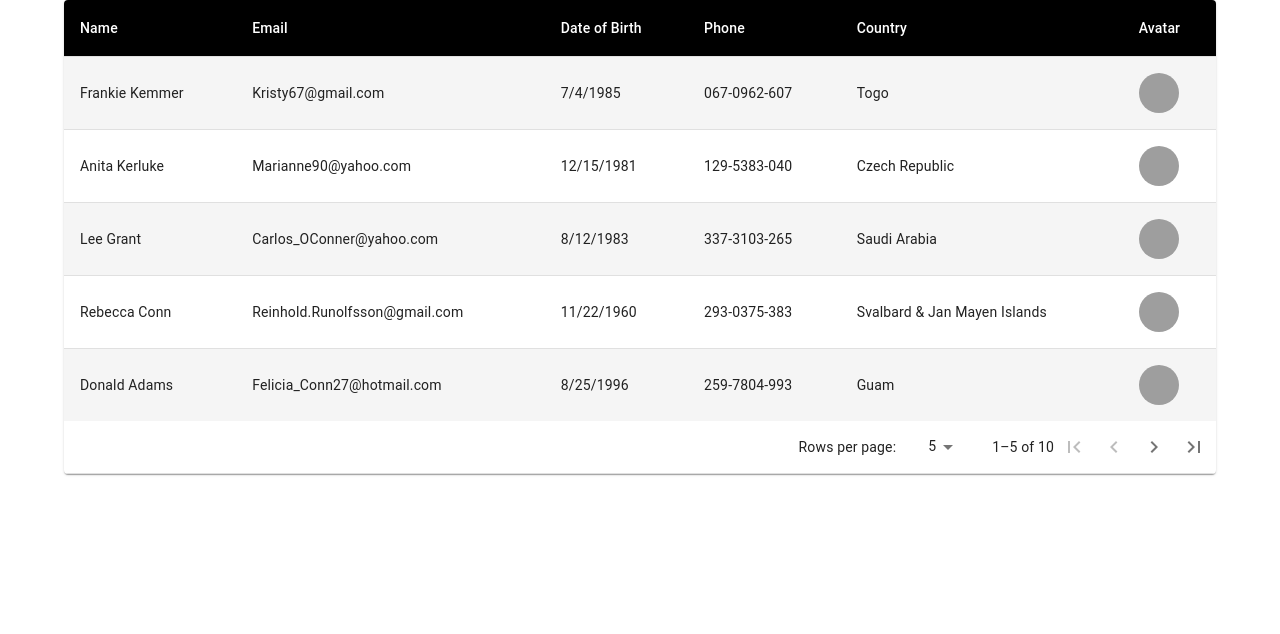
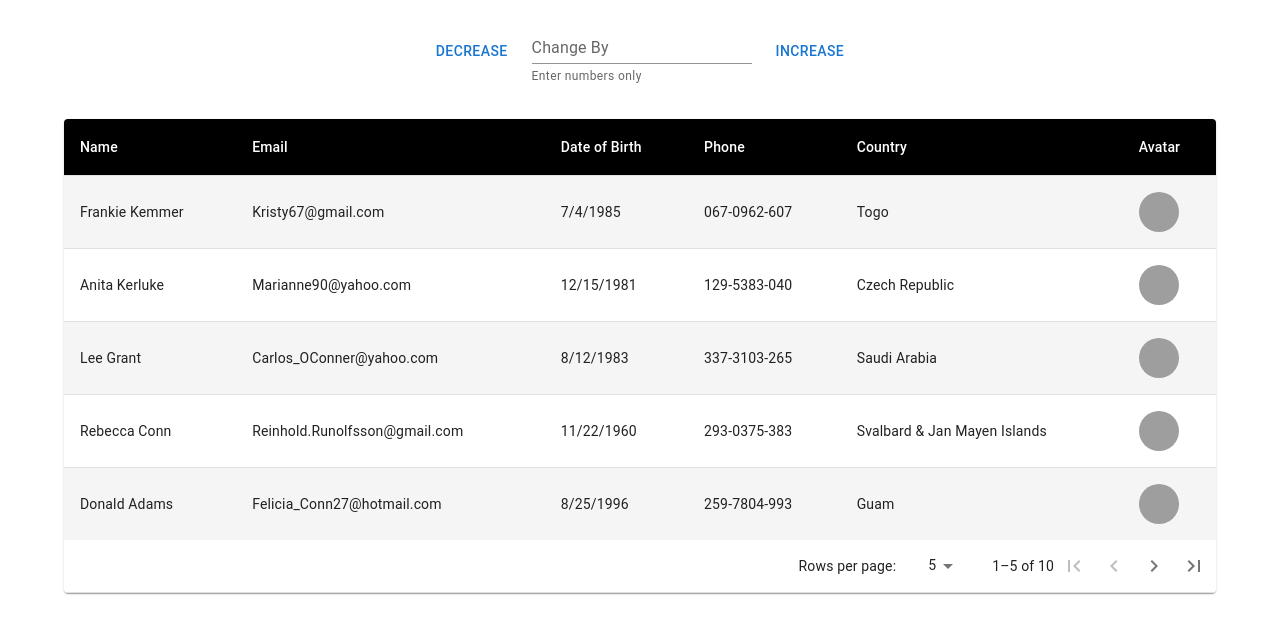
Before and after one commit to anshkush92/search-tutorial-ts, a React (Create React App) app: page / in a window 1280 px wide. Shown: the top 634 px of the page. Built offline with nearby package versions, Linux system fonts and the light colour scheme; grey boxes are pictures that could not be loaded.

Commit message:
Used the stack, box wrapper, and turned out that Box is better wrapper thatn stack for this use case, see docs for better reference

```diff
--- a/src/App.tsx
+++ b/src/App.tsx
@@ -1,3 +1,4 @@
+import ChangeTotalRows from "./components/change-total-rows/ChangeTotalRows";
 import BasicTable from "./components/table/Table";
 import useFakeData from "./hooks/useFakeData";
 
@@ -6,6 +7,7 @@ const App = () => {
 
   return (
     <div>
+      <ChangeTotalRows></ChangeTotalRows>
       <BasicTable rows={userData}></BasicTable>
     </div>
   );
--- /dev/null
+++ b/src/components/change-total-rows/ChangeTotalRows.tsx
@@ -0,0 +1,34 @@
+// Test -------------------------- Importing the Packages ---------------------------------
+import { TextField, Button, Box } from "@mui/material";
+import React from "react";
+
+// Test -------------------------- Importing the styles / other components ----------------
+
+// Test -------------------------- Structure of Props ----------------------------------
+
+// Test -------------------------- The current component ----------------------------------
+const ChangeTotalRows = () => {
+  return (
+    <Box
+      sx={{
+        display: "flex",
+        alignItems: "center",
+        justifyContent: "center",
+        gap: 2,
+        mt: 2,
+        mb: 4,
+      }}
+    >
+      <Button variant="text">Decrease</Button>
+      <TextField
+        variant="standard"
+        label="Change By"
+        helperText="Enter numbers only"
+      ></TextField>
+      <Button variant="text">Increase</Button>
+    </Box>
+  );
+};
+
+// Test -------------------------- Exporting the current component ------------------------
+export default ChangeTotalRows;
```
